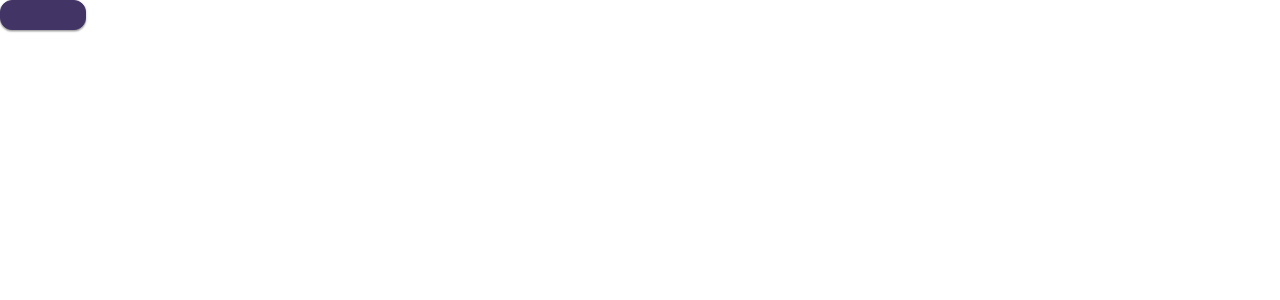
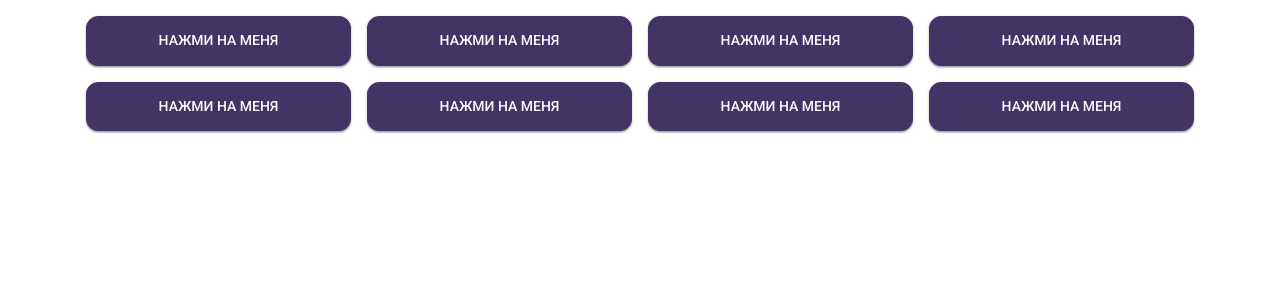
Before and after one commit to kritzona/wowwow-client, a React (Create React App) app: page / in a window 1280 px wide. Shown: the top 300 px of the page. Built offline with nearby package versions, Linux system fonts and the light colour scheme.

Commit message:
Создал компоненты для манипулирования сеткой

```diff
--- a/src/App.tsx
+++ b/src/App.tsx
@@ -1,13 +1,43 @@
 import React from 'react'
 import AppStyled from './AppStyled'
 import Button from './components/atoms/Button/Button'
+import Wrapper from './components/atoms/Wrapper/Wrapper'
+import Row from './components/atoms/Row/Row'
+import Column from './components/atoms/Column/Column'
 
 interface IProps {}
 
 const App = (props: IProps) => {
   return (
     <AppStyled>
-      <Button></Button>
+      <Wrapper paddingY={true}>
+        <Row gutter={true}>
+          <Column desktopSize={3}>
+            <Button>Нажми на меня</Button>
+          </Column>
+          <Column desktopSize={3}>
+            <Button>Нажми на меня</Button>
+          </Column>
+          <Column desktopSize={3}>
+            <Button>Нажми на меня</Button>
+          </Column>
+          <Column desktopSize={3}>
+            <Button>Нажми на меня</Button>
+          </Column>
+          <Column desktopSize={3}>
+            <Button>Нажми на меня</Button>
+          </Column>
+          <Column desktopSize={3}>
+            <Button>Нажми на меня</Button>
+          </Column>
+          <Column desktopSize={3}>
+            <Button>Нажми на меня</Button>
+          </Column>
+          <Column desktopSize={3}>
+            <Button>Нажми на меня</Button>
+          </Column>
+        </Row>
+      </Wrapper>
     </AppStyled>
   )
 }
--- a/src/components/atoms/Button/Button.tsx
+++ b/src/components/atoms/Button/Button.tsx
@@ -1,12 +1,18 @@
 import React from 'react'
 import ButtonStyled from './ButtonStyled'
+import Text from '../Text/Text'
 
 interface IProps {
+  children?: React.ReactNode
   onClick?: () => void
 }
 
 const Button = (props: IProps) => {
-  return <ButtonStyled></ButtonStyled>
+  return (
+    <ButtonStyled>
+      <Text type="button-text">{props.children}</Text>
+    </ButtonStyled>
+  )
 }
 
 export default Button
--- a/src/components/atoms/Button/ButtonStyled.tsx
+++ b/src/components/atoms/Button/ButtonStyled.tsx
@@ -18,6 +18,20 @@ const ButtonStyled = styled.button.attrs<IProps>((props: IProps) => ({
     border: 1px solid ${theme.colors.primaryColor};
     cursor: pointer;
     border-radius: ${theme.sizes.nBorderRadius}px;
+    transform-origin: center center;
+    transition: ${theme.effects.defaultTransition};
+
+    &:hover {
+      background-color: ${theme.colors.hoverPrimaryColor};
+      border: 1px solid ${theme.colors.hoverPrimaryColor};
+      box-shadow: ${theme.effects._01dp};
+    }
+    &:active {
+      background-color: ${theme.colors.hoverPrimaryColor};
+      border: 1px solid ${theme.colors.hoverPrimaryColor};
+      box-shadow: none;
+      transform: scale(0.98);
+    }
   `}
 `
 
--- /dev/null
+++ b/src/components/atoms/Column/Column.tsx
@@ -0,0 +1,27 @@
+import React from 'react'
+import ColumnStyled from './ColumnStyled'
+
+interface IProps {
+  desktopSize?: number
+  laptopSize?: number
+  tabletSize?: number
+  phabletSize?: number
+  mobileSize?: number
+  children?: React.ReactNode
+}
+
+const Column = (props: IProps) => {
+  return (
+    <ColumnStyled
+      desktopSize={props.desktopSize}
+      laptopSize={props.laptopSize}
+      tabletSize={props.tabletSize}
+      phabletSize={props.phabletSize}
+      mobileSize={props.mobileSize}
+    >
+      {props.children}
+    </ColumnStyled>
+  )
+}
+
+export default Column
--- /dev/null
+++ b/src/components/atoms/Column/ColumnStyled.tsx
@@ -0,0 +1,42 @@
+import styled, { css, DefaultTheme } from 'styled-components'
+
+interface IProps {
+  theme: DefaultTheme
+  desktopSize?: number
+  laptopSize?: number
+  tabletSize?: number
+  phabletSize?: number
+  mobileSize?: number
+}
+
+const ColumnStyled = styled.div<IProps>`
+  ${({
+    theme,
+    desktopSize,
+    laptopSize,
+    tabletSize,
+    phabletSize,
+    mobileSize,
+  }) => css`
+    display: grid;
+    grid-column: span ${desktopSize || 1};
+
+    @media ${theme.mediaQueries.desktop} {
+      grid-column: span ${desktopSize || 1};
+    }
+    @media ${theme.mediaQueries.laptop} {
+      grid-column: span ${laptopSize || 1};
+    }
+    @media ${theme.mediaQueries.tablet} {
+      grid-column: span ${tabletSize || 1};
+    }
+    @media ${theme.mediaQueries.phablet} {
+      grid-column: span ${phabletSize || 1};
+    }
+    @media ${theme.mediaQueries.mobile} {
+      grid-column: span ${mobileSize || 1};
+    }
+  `}
+`
+
+export default ColumnStyled
--- /dev/null
+++ b/src/components/atoms/Row/Row.tsx
@@ -0,0 +1,13 @@
+import React from 'react'
+import RowStyled from './RowStyled'
+
+interface IProps {
+  gutter?: boolean
+  children?: React.ReactNode
+}
+
+const Row = (props: IProps) => {
+  return <RowStyled gutter={props.gutter}>{props.children}</RowStyled>
+}
+
+export default Row
--- /dev/null
+++ b/src/components/atoms/Row/RowStyled.tsx
@@ -0,0 +1,22 @@
+import styled, { css, DefaultTheme } from 'styled-components'
+
+interface IProps {
+  theme: DefaultTheme
+  gutter?: boolean
+}
+
+const RowStyled = styled.div<IProps>`
+  ${({ gutter }) => css`
+    display: grid;
+    grid-template-columns: repeat(12, 1fr);
+    grid-template-rows: auto;
+    grid-column-gap: 16px;
+
+    ${gutter &&
+    css`
+      grid-row-gap: 16px;
+    `}
+  `}
+`
+
+export default RowStyled
--- /dev/null
+++ b/src/components/atoms/Wrapper/Wrapper.tsx
@@ -0,0 +1,18 @@
+import React from 'react'
+import WrapperStyled from './WrapperStyled'
+
+interface IProps {
+  paddingX?: boolean
+  paddingY?: boolean
+  children?: React.ReactNode
+}
+
+const Wrapper = (props: IProps) => {
+  return (
+    <WrapperStyled paddingX={props.paddingX} paddingY={props.paddingY}>
+      {props.children}
+    </WrapperStyled>
+  )
+}
+
+export default Wrapper
--- /dev/null
+++ b/src/components/atoms/Wrapper/WrapperStyled.tsx
@@ -0,0 +1,35 @@
+import styled, { css, DefaultTheme } from 'styled-components'
+
+interface IProps {
+  theme: DefaultTheme
+  paddingX?: boolean
+  paddingY?: boolean
+}
+
+const WrapperStyled = styled.div<IProps>`
+  ${({ theme, paddingX, paddingY }) => css`
+    width: 1140px;
+    margin: 0 auto;
+    padding: ${paddingY ? '16px' : '0'}
+      ${paddingX === undefined || paddingX ? '16px' : '0'};
+    box-sizing: border-box;
+
+    @media ${theme.mediaQueries.desktop} {
+      width: 1140px;
+    }
+    @media ${theme.mediaQueries.laptop} {
+      width: 960px;
+    }
+    @media ${theme.mediaQueries.tablet} {
+      width: 720px;
+    }
+    @media ${theme.mediaQueries.phablet} {
+      width: 540px;
+    }
+    @media ${theme.mediaQueries.mobile} {
+      width: 100%;
+    }
+  `}
+`
+
+export default WrapperStyled
--- a/src/themes/DarkTheme/DarkTheme.ts
+++ b/src/themes/DarkTheme/DarkTheme.ts
@@ -103,6 +103,14 @@ export const DarkTheme: DefaultTheme = {
       '0px 4px 4px rgba(0, 0, 0, 0.25), 0px 8px 10px rgba(0, 0, 0, 0.14), 0px 3px 14px rgba(0, 0, 0, 0.12)',
     primaryShadow: '',
     accentShadow: '',
+    defaultTransition: 'all 0.2s cubic-bezier(0.215, 0.61, 0.355, 1)',
+  },
+  mediaQueries: {
+    desktop: '(min-width: 1200px)',
+    laptop: '(min-width: 992px) and (max-width: 1199px)',
+    tablet: '(min-width: 768px) and (max-width: 991px)',
+    phablet: '(min-width: 576px) and (max-width: 767px)',
+    mobile: '(max-width: 575px)',
   },
 }
 
--- a/src/themes/LightTheme/LightTheme.ts
+++ b/src/themes/LightTheme/LightTheme.ts
@@ -103,6 +103,14 @@ export const LightTheme: DefaultTheme = {
       '0px 4px 4px rgba(0, 0, 0, 0.25), 0px 8px 10px rgba(0, 0, 0, 0.14), 0px 3px 14px rgba(0, 0, 0, 0.12)',
     primaryShadow: '',
     accentShadow: '',
+    defaultTransition: 'all 0.2s cubic-bezier(0.215, 0.61, 0.355, 1)',
+  },
+  mediaQueries: {
+    desktop: '(min-width: 1200px)',
+    laptop: '(min-width: 992px) and (max-width: 1199px)',
+    tablet: '(min-width: 768px) and (max-width: 991px)',
+    phablet: '(min-width: 576px) and (max-width: 767px)',
+    mobile: '(max-width: 575px)',
   },
 }
 
```
Also changed, not shown: src/styled.d.ts (+10 -0 lines).
